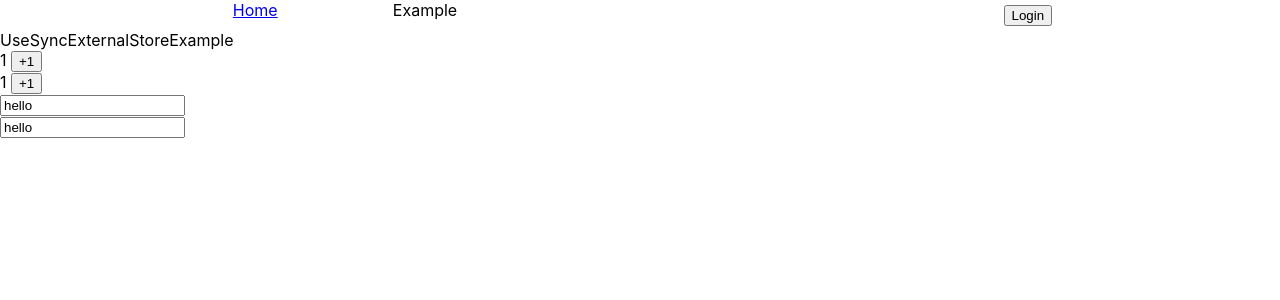
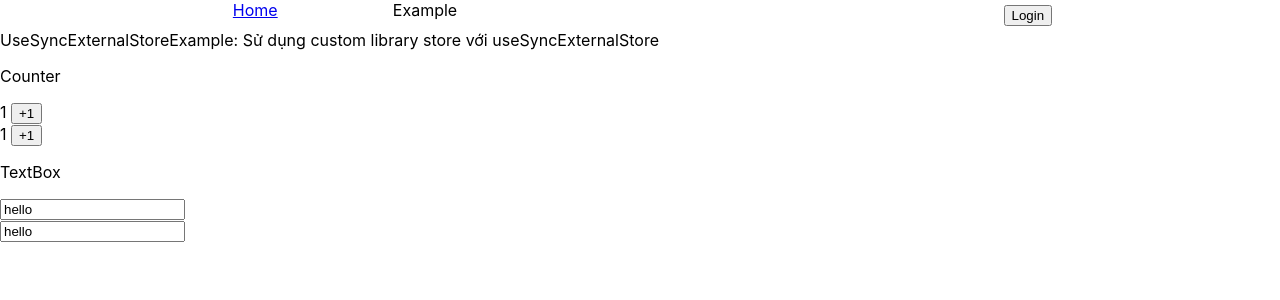
Before and after one commit to kane-nguyen-goldenowl/hook-example, a React (Create React App) app: page /use-sync-external-store in a window 1280 px wide. Shown: the top 300 px of the page. Built offline with nearby package versions, Linux system fonts and the light colour scheme.

Commit message:
update view useSyncExternalStore example

```diff
--- a/src/screens/UseSyncExternalStoreExample/index.js
+++ b/src/screens/UseSyncExternalStoreExample/index.js
@@ -73,14 +73,20 @@ function UseSyncExternalStoreExample() {
             <Nav />
             <div>
                 <div>
-                    UseSyncExternalStoreExample
+                    UseSyncExternalStoreExample: Sử dụng custom library store với useSyncExternalStore
                 </div>
             </div>
             <div>
-                <Counter />
-                <Counter />
-                <TextBox />
-                <TextBox />
+                <div>
+                    <p>Counter</p>
+                    <Counter />
+                    <Counter />
+                </div>
+                <div>
+                    <p>TextBox</p>
+                    <TextBox />
+                    <TextBox />
+                </div>
             </div>
         </React.Fragment>
     );
```
